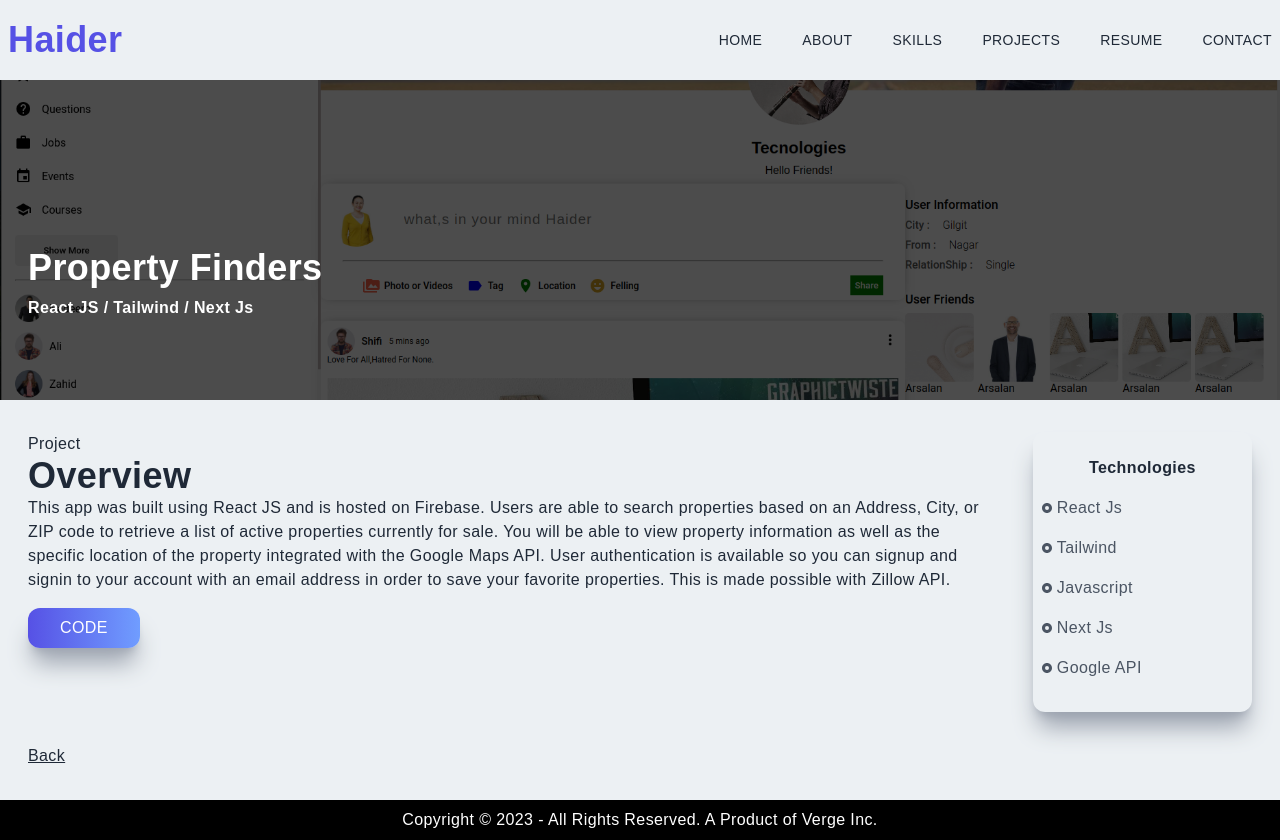
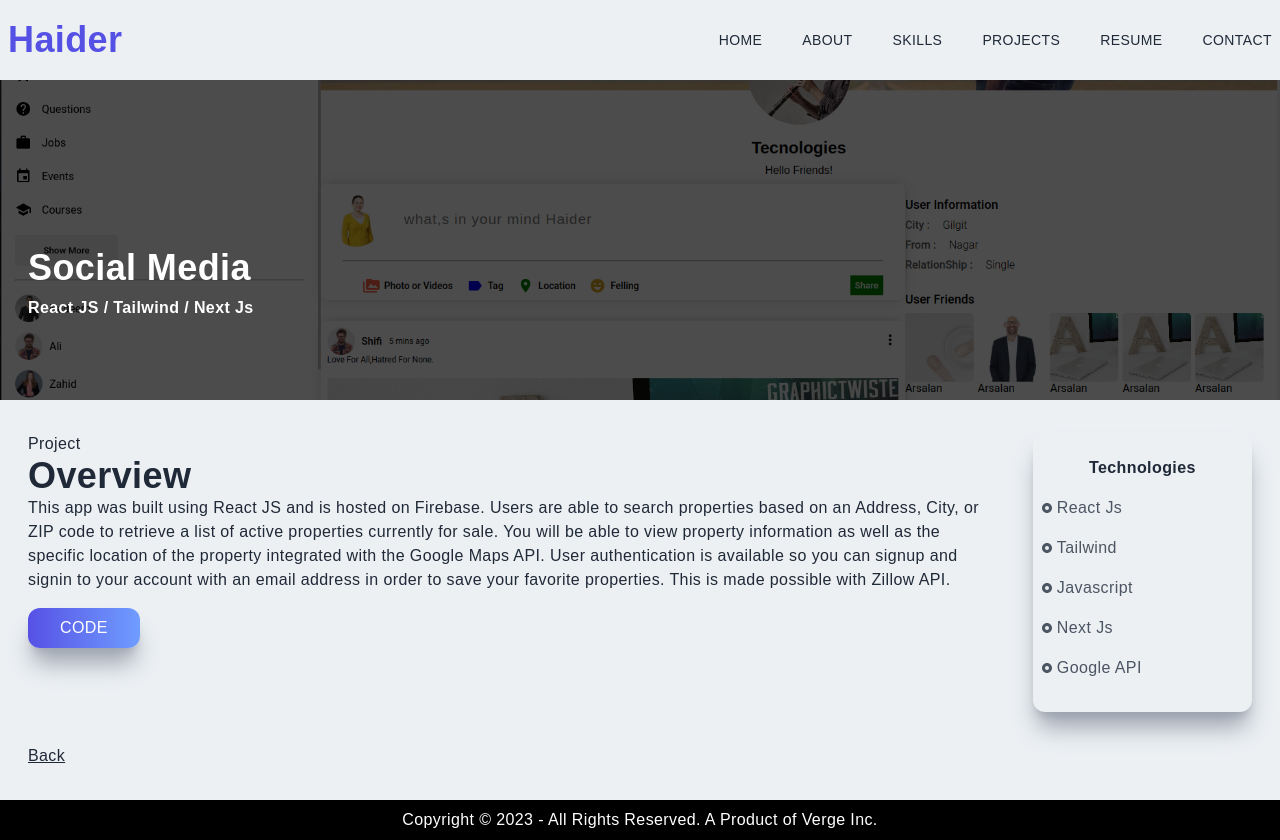
Before and after one commit to HaiderAbas/PersonalPortfolio, a Next.js app: page /property in a window 1280 px wide. Built offline with nearby package versions, Linux system fonts and the light colour scheme.

Commit message:
working on resume page

```diff
--- a/components/Projects/Projects.tsx
+++ b/components/Projects/Projects.tsx
@@ -12,25 +12,25 @@ const Projects = () => {
         <h2 className="py-4">What I&apos;ve Built</h2>
         <div className="grid md:grid-cols-2 gap-8">
           <ProjectItem
-            title="Property Finder"
+            title="Social Media"
             backgroundImg={propertyImg}
             projectUrl="/property"
             tech="React JS"
           />
           <ProjectItem
-            title="Crypto App"
+            title="Social Media"
             backgroundImg={propertyImg}
             projectUrl="/"
             tech="React JS"
           />
           <ProjectItem
-            title="Netflix App"
+            title="Social Media"
             backgroundImg={propertyImg}
             projectUrl="/"
             tech="React JS"
           />
           <ProjectItem
-            title="Twitch UI"
+            title="Social Media"
             backgroundImg={propertyImg}
             projectUrl="/"
             tech="Next JS"
--- a/pages/netflix.tsx
+++ b/pages/netflix.tsx
@@ -9,13 +9,7 @@ const netflix = () => {
     <div className="w-full">
       <div className="w-screen h-[50vh] relative">
         <div className="absolute top-0 left-0 w-full h-[50vh] bg-black/70 z-10" />
-        <Image
-          className="absolute z-1"
-          layout="fill"
-          objectFit="cover"
-          src={netflixImg}
-          alt="/"
-        />
+        <Image className="absolute z-1" src={netflixImg} alt="/" />
         <div className="absolute top-[70%] max-w-[1240px] w-full left-[50%] right-[50%] translate-x-[-50%] translate-y-[-50%] text-white z-10 p-2">
           <h2 className="py-2">Netflix App</h2>
           <h3>React JS / Tailwind / Firebase</h3>
--- a/pages/property.tsx
+++ b/pages/property.tsx
@@ -17,7 +17,7 @@ const property = () => {
           alt="/"
         />
         <div className="absolute top-[70%] max-w-[1240px] w-full left-[50%] right-[50%] translate-x-[-50%] translate-y-[-50%] text-white z-10 p-2">
-          <h2 className="py-2">Property Finders</h2>
+          <h2 className="py-2">Social Media</h2>
           <h3>React JS / Tailwind / Next Js</h3>
         </div>
       </div>
```
Also changed, not shown: components/Contact/Contact.tsx (line endings or trailing spaces).
